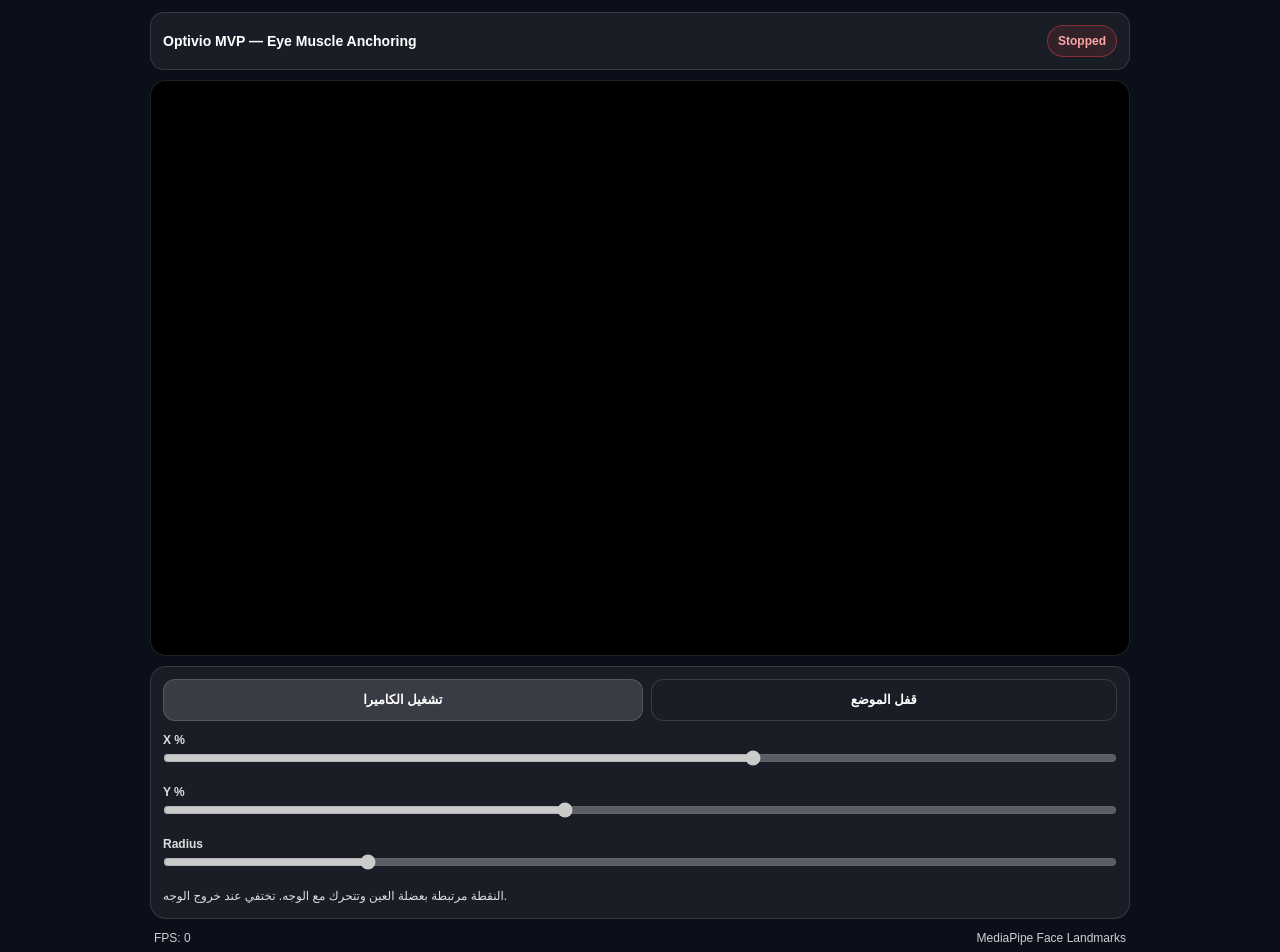
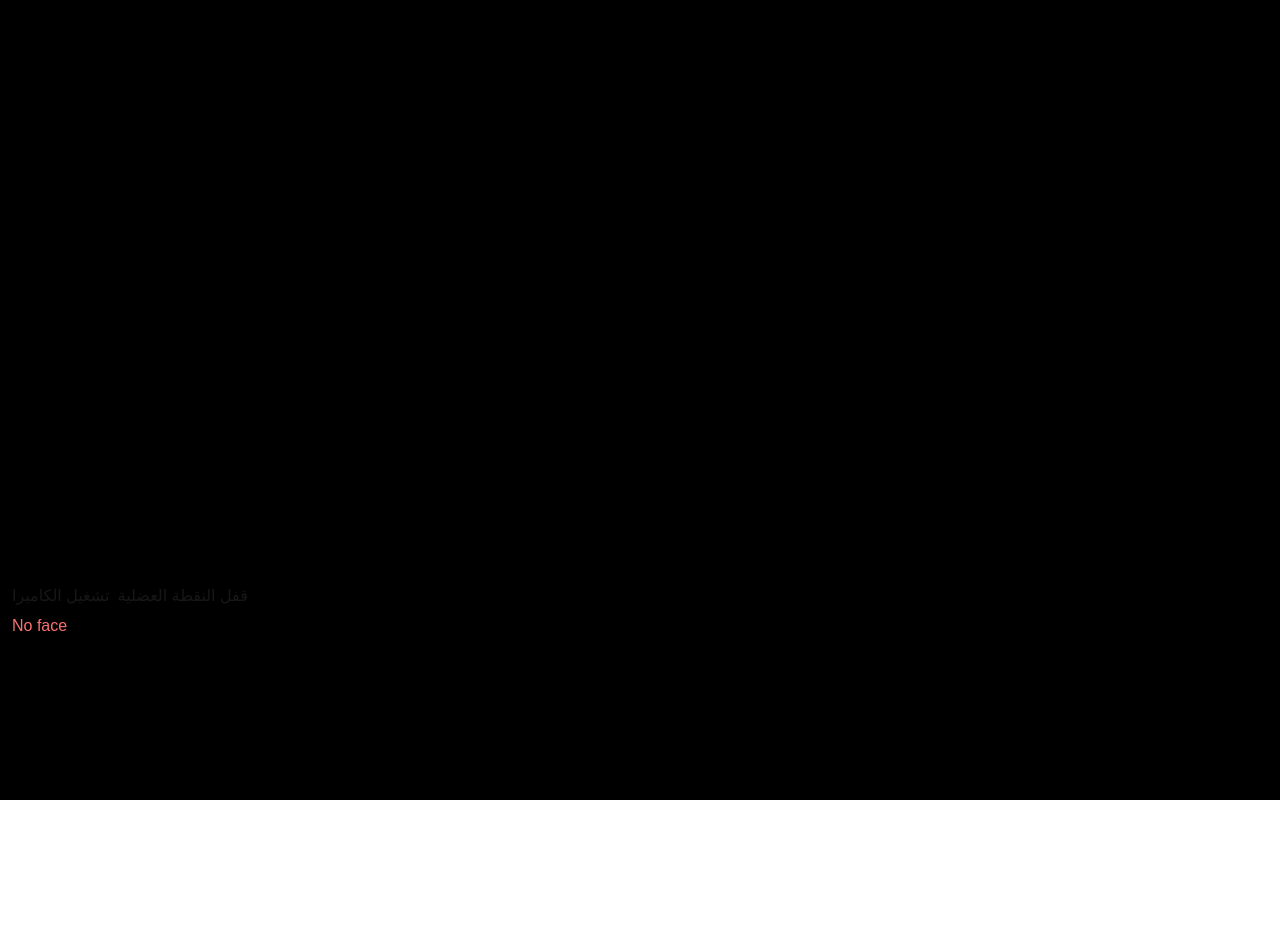
Before and after one commit to ahmedabumoalla/optivio, a Next.js app: page / in a window 1280 px wide. Shown: the top 952 px of the page. After the commit the page ends 800 px from the top, so only its background shows below. Built offline with nearby package versions, Linux system fonts and the light colour scheme.

Commit message:
Anchor eye muscle target to face landmarks with live tracking

```diff
--- a/app/components/FixedTargetEyeMVP.tsx
+++ b/app/components/FixedTargetEyeMVP.tsx
@@ -1,6 +1,6 @@
 'use client';
 
-import React, { useEffect, useMemo, useRef, useState } from 'react';
+import React, { useEffect, useRef, useState } from 'react';
 import {
   FaceLandmarker,
   FilesetResolver,
@@ -8,191 +8,36 @@ import {
 } from '@mediapipe/tasks-vision';
 
 /**
- * MediaPipe Face Landmarks (شائعة الاستخدام)
- * زاوية العين الخارجية ≈ أقرب تمثيل عملي لموضع تحفيز orbicularis oculi
+ * زاوية العين الخارجية
+ * تمثل أقرب نقطة عملية لعضلة orbicularis oculi
  */
-const LEFT_EYE_OUTER = 33;
 const RIGHT_EYE_OUTER = 263;
-
-type TargetPos = { xPct: number; yPct: number; rPx: number };
-type CamFacing = 'user' | 'environment';
 
 export default function FixedTargetEyeMVP() {
   const videoRef = useRef<HTMLVideoElement | null>(null);
   const canvasRef = useRef<HTMLCanvasElement | null>(null);
   const stageRef = useRef<HTMLDivElement | null>(null);
 
-  const [running, setRunning] = useState(false);
-  const [error, setError] = useState<string | null>(null);
-
-  const [facingMode, setFacingMode] = useState<CamFacing>('user');
-
-  // نقطة المعايرة الأولية (للضبط اليدوي قبل القفل)
-  const [target, setTarget] = useState<TargetPos>({ xPct: 62, yPct: 42, rPx: 18 });
-
-  // قفل المعايرة
-  const [locked, setLocked] = useState(false);
-
-  const [faceDetected, setFaceDetected] = useState(false);
-  const [fps, setFps] = useState(0);
-
   const landmarkerRef = useRef<FaceLandmarker | null>(null);
   const rafRef = useRef<number | null>(null);
 
-  // أي عين نستخدم
-  const eyeSideRef = useRef<'left' | 'right'>('right');
+  // حالة التشغيل
+  const [running, setRunning] = useState(false);
+  const [locked, setLocked] = useState(false);
+  const [faceDetected, setFaceDetected] = useState(false);
 
-  // offset بين العين والنقطة (يُحسب وقت القفل)
-  const offsetRef = useRef<{ dx: number; dy: number } | null>(null);
+  // إزاحة عضلية حقيقية (نسبة من حجم الوجه)
+  const muscleOffsetRef = useRef<{ dx: number; dy: number } | null>(null);
 
-  // قياسات المسرح للرسم الدقيق على الجوال
-  const stageSizeRef = useRef<{ w: number; h: number; dpr: number }>({
-    w: 0,
-    h: 0,
-    dpr: 1,
-  });
+  // حجم المسرح
+  const stageSizeRef = useRef({ w: 0, h: 0, dpr: 1 });
 
-  const styles = useMemo(() => {
-    return {
-      page: {
-        minHeight: '100dvh',
-        background: '#0b0f19',
-        color: '#fff',
-        display: 'flex',
-        justifyContent: 'center',
-        padding: 12,
-      } as React.CSSProperties,
-
-      shell: {
-        width: 'min(980px, 100%)',
-        display: 'flex',
-        flexDirection: 'column',
-        gap: 10,
-      } as React.CSSProperties,
-
-      header: {
-        display: 'flex',
-        alignItems: 'center',
-        justifyContent: 'space-between',
-        gap: 10,
-        padding: 12,
-        borderRadius: 14,
-        border: '1px solid rgba(255,255,255,0.12)',
-        background: 'rgba(255,255,255,0.06)',
-      } as React.CSSProperties,
-
-      title: { fontSize: 14, fontWeight: 800 } as React.CSSProperties,
-
-      badge: (ok: boolean) =>
-        ({
-          padding: '6px 10px',
-          borderRadius: 999,
-          fontSize: 12,
-          fontWeight: 700,
-          border: `1px solid ${ok ? 'rgba(34,197,94,0.45)' : 'rgba(239,68,68,0.45)'}`,
-          background: ok ? 'rgba(34,197,94,0.12)' : 'rgba(239,68,68,0.12)',
-          color: ok ? '#86efac' : '#fca5a5',
-        }) as React.CSSProperties,
-
-      main: {
-        display: 'grid',
-        gridTemplateColumns: '1fr',
-        gap: 10,
-      } as React.CSSProperties,
-
-      stage: {
-        position: 'relative',
-        borderRadius: 16,
-        overflow: 'hidden',
-        border: '1px solid rgba(255,255,255,0.12)',
-        background: '#000',
-        height: 'min(72dvh, 620px)',
-      } as React.CSSProperties,
-
-      video: {
-        width: '100%',
-        height: '100%',
-        objectFit: 'cover',
-        transform: facingMode === 'user' ? 'scaleX(-1)' : 'none',
-      } as React.CSSProperties,
-
-      canvas: {
-        position: 'absolute',
-        inset: 0,
-        width: '100%',
-        height: '100%',
-        pointerEvents: 'none',
-      } as React.CSSProperties,
-
-      controls: {
-        borderRadius: 16,
-        border: '1px solid rgba(255,255,255,0.12)',
-        background: 'rgba(255,255,255,0.06)',
-        padding: 12,
-        display: 'flex',
-        flexDirection: 'column',
-        gap: 10,
-      } as React.CSSProperties,
-
-      row: { display: 'flex', gap: 8, flexWrap: 'wrap' } as React.CSSProperties,
-
-      btn: (variant: 'primary' | 'ghost' | 'danger') =>
-        ({
-          padding: '10px 12px',
-          borderRadius: 12,
-          fontWeight: 800,
-          fontSize: 13,
-          cursor: 'pointer',
-          border: '1px solid rgba(255,255,255,0.14)',
-          background:
-            variant === 'primary'
-              ? 'rgba(255,255,255,0.14)'
-              : variant === 'danger'
-              ? 'rgba(239,68,68,0.18)'
-              : 'transparent',
-          color: '#fff',
-          flex: '1 1 auto',
-        }) as React.CSSProperties,
-
-      label: { fontSize: 12, opacity: 0.85, fontWeight: 700 } as React.CSSProperties,
-      slider: { width: '100%' } as React.CSSProperties,
-
-      note: { fontSize: 12, opacity: 0.85, lineHeight: 1.6 } as React.CSSProperties,
-      err: { color: '#fecaca', fontSize: 12 } as React.CSSProperties,
-
-      footer: {
-        display: 'flex',
-        justifyContent: 'space-between',
-        fontSize: 12,
-        opacity: 0.8,
-        padding: '0 4px',
-      } as React.CSSProperties,
-    };
-  }, [facingMode]);
-
-  // ===== ResizeObserver =====
-  useEffect(() => {
-    if (!stageRef.current) return;
-    const ro = new ResizeObserver(() => {
-      const rect = stageRef.current!.getBoundingClientRect();
-      stageSizeRef.current = {
-        w: rect.width,
-        h: rect.height,
-        dpr: window.devicePixelRatio || 1,
-      };
-      if (running) drawAnchoredTarget(lastResultRef.current);
-    });
-    ro.observe(stageRef.current);
-    return () => ro.disconnect();
-  }, [running]);
-
-  // ===== Start / Stop =====
+  /* =========================
+     تشغيل الكاميرا
+  ========================= */
   async function start() {
-    setError(null);
-    offsetRef.current = null;
-
     const stream = await navigator.mediaDevices.getUserMedia({
-      video: { facingMode },
+      video: { facingMode: 'user' },
       audio: false,
     });
 
@@ -222,15 +67,13 @@ export default function FixedTargetEyeMVP() {
   function stop() {
     setRunning(false);
     setFaceDetected(false);
-    setFps(0);
-    offsetRef.current = null;
+    muscleOffsetRef.current = null;
 
     if (rafRef.current) cancelAnimationFrame(rafRef.current);
-    rafRef.current = null;
 
     const video = videoRef.current;
     if (video?.srcObject) {
-      (video.srcObject as MediaStream).getTracks().forEach((t) => t.stop());
+      (video.srcObject as MediaStream).getTracks().forEach(t => t.stop());
       video.srcObject = null;
     }
 
@@ -238,200 +81,128 @@ export default function FixedTargetEyeMVP() {
     landmarkerRef.current = null;
 
     const ctx = canvasRef.current?.getContext('2d');
-    if (ctx) ctx.clearRect(0, 0, canvasRef.current!.width, canvasRef.current!.height);
+    if (ctx && canvasRef.current)
+      ctx.clearRect(0, 0, canvasRef.current.width, canvasRef.current.height);
   }
 
-  // ===== رسم النقطة المرتبطة بالوجه =====
-  const lastResultRef = useRef<FaceLandmarkerResult | null>(null);
-
-  function drawAnchoredTarget(res: FaceLandmarkerResult | null) {
-    const canvas = canvasRef.current;
-    if (!canvas || !res) return;
-
-    const { w, h, dpr } = stageSizeRef.current;
-    if (!w || !h) return;
-
-    canvas.width = Math.round(w * dpr);
-    canvas.height = Math.round(h * dpr);
-
-    const ctx = canvas.getContext('2d');
-    if (!ctx) return;
-
-    ctx.setTransform(dpr, 0, 0, dpr, 0, 0);
-    ctx.clearRect(0, 0, w, h);
-
-    const faces = res.faceLandmarks;
-    if (!faces || faces.length === 0) return; // اختفاء عند خروج الوجه
-
-    const lm = faces[0];
-    const idx = eyeSideRef.current === 'right' ? RIGHT_EYE_OUTER : LEFT_EYE_OUTER;
-    const eye = lm[idx];
-    if (!eye) return;
-
-    const ex = eye.x * w;
-    const ey = eye.y * h;
-
-    // حساب offset وقت القفل فقط
-    if (locked && !offsetRef.current) {
-      offsetRef.current = {
-        dx: (target.xPct / 100) * w - ex,
-        dy: (target.yPct / 100) * h - ey,
-      };
-    }
-
-    const dx = offsetRef.current?.dx ?? 0;
-    const dy = offsetRef.current?.dy ?? 0;
-
-    const cx = ex + dx;
-    const cy = ey + dy;
-
-    // Glow
-    ctx.beginPath();
-    ctx.arc(cx, cy, target.rPx + 10, 0, Math.PI * 2);
-    ctx.fillStyle = 'rgba(255,0,0,0.12)';
-    ctx.fill();
-
-    // Ring
-    ctx.beginPath();
-    ctx.arc(cx, cy, target.rPx, 0, Math.PI * 2);
-    ctx.strokeStyle = 'rgba(255,60,60,0.95)';
-    ctx.lineWidth = 3;
-    ctx.stroke();
-
-    // Center dot
-    ctx.beginPath();
-    ctx.arc(cx, cy, 3, 0, Math.PI * 2);
-    ctx.fillStyle = 'rgba(255,60,60,0.95)';
-    ctx.fill();
-  }
-
-  // ===== Loop =====
-  let lastT = 0;
-  let frames = 0;
-
+  /* =========================
+     حلقة المعالجة
+  ========================= */
   function loop() {
     const video = videoRef.current;
     const landmarker = landmarkerRef.current;
     if (!video || !landmarker) return;
 
-    const now = performance.now();
-    const res = landmarker.detectForVideo(video, now);
-    lastResultRef.current = res;
-
-    setFaceDetected((res.faceLandmarks?.length ?? 0) > 0);
-
-    frames += 1;
-    if (now - lastT > 500) {
-      setFps(Math.round((frames * 1000) / (now - lastT)));
-      frames = 0;
-      lastT = now;
-    }
-
+    const res = landmarker.detectForVideo(video, performance.now());
     drawAnchoredTarget(res);
 
     if (running) rafRef.current = requestAnimationFrame(loop);
+  }
+
+  /* =========================
+     منطق الربط العضلي الحقيقي
+  ========================= */
+  function drawAnchoredTarget(res: FaceLandmarkerResult) {
+    const canvas = canvasRef.current;
+    const stage = stageRef.current;
+    if (!canvas || !stage) return;
+
+    const faces = res.faceLandmarks;
+    if (!faces || faces.length === 0) {
+      setFaceDetected(false);
+      canvas.getContext('2d')?.clearRect(0, 0, canvas.width, canvas.height);
+      return;
+    }
+
+    setFaceDetected(true);
+
+    const rect = stage.getBoundingClientRect();
+    const dpr = window.devicePixelRatio || 1;
+    canvas.width = rect.width * dpr;
+    canvas.height = rect.height * dpr;
+
+    const ctx = canvas.getContext('2d')!;
+    ctx.setTransform(dpr, 0, 0, dpr, 0, 0);
+    ctx.clearRect(0, 0, rect.width, rect.height);
+
+    const lm = faces[0];
+    const eye = lm[RIGHT_EYE_OUTER];
+
+    // موقع العين الحقيقي
+    const eyeX = eye.x * rect.width;
+    const eyeY = eye.y * rect.height;
+
+    // عند القفل: نحسب الإزاحة كنسبة من الوجه
+    if (locked && !muscleOffsetRef.current) {
+      muscleOffsetRef.current = {
+        dx: 0.06 * rect.width,  // أمام العين
+        dy: 0.02 * rect.height, // أسفل بسيط
+      };
+    }
+
+    if (!muscleOffsetRef.current) return;
+
+    const cx = eyeX + muscleOffsetRef.current.dx;
+    const cy = eyeY + muscleOffsetRef.current.dy;
+
+    // رسم النقطة
+    ctx.beginPath();
+    ctx.arc(cx, cy, 18, 0, Math.PI * 2);
+    ctx.strokeStyle = 'red';
+    ctx.lineWidth = 3;
+    ctx.stroke();
+
+    ctx.beginPath();
+    ctx.arc(cx, cy, 3, 0, Math.PI * 2);
+    ctx.fillStyle = 'red';
+    ctx.fill();
   }
 
   useEffect(() => {
     return () => stop();
   }, []);
 
+  /* =========================
+     الواجهة
+  ========================= */
   return (
-    <div style={styles.page}>
-      <div style={styles.shell}>
-        <div style={styles.header}>
-          <div style={styles.title}>Optivio MVP — Eye Muscle Anchoring</div>
-          <div style={styles.badge(faceDetected)}>
-            {running ? (faceDetected ? 'Face detected' : 'No face') : 'Stopped'}
-          </div>
+    <div style={{ background: '#000', minHeight: '100vh', padding: 12 }}>
+      <div
+        ref={stageRef}
+        style={{
+          position: 'relative',
+          height: '70vh',
+          borderRadius: 16,
+          overflow: 'hidden',
+        }}
+      >
+        <video
+          ref={videoRef}
+          style={{ width: '100%', height: '100%', objectFit: 'cover', transform: 'scaleX(-1)' }}
+        />
+        <canvas ref={canvasRef} style={{ position: 'absolute', inset: 0 }} />
       </div>
 
-        <div style={styles.main}>
-          <div ref={stageRef} style={styles.stage}>
-            <video ref={videoRef} style={styles.video} />
-            <canvas ref={canvasRef} style={styles.canvas} />
-          </div>
+      <div style={{ marginTop: 12, display: 'flex', gap: 8 }}>
+        {!running ? (
+          <button onClick={start}>تشغيل الكاميرا</button>
+        ) : (
+          <button onClick={stop}>إيقاف</button>
+        )}
 
-          <div style={styles.controls}>
-            <div style={styles.row}>
-              {!running ? (
-                <button style={styles.btn('primary')} onClick={start}>
-                  تشغيل الكاميرا
-                </button>
-              ) : (
-                <button style={styles.btn('danger')} onClick={stop}>
-                  إيقاف
-                </button>
-              )}
         <button
-                style={styles.btn('ghost')}
           onClick={() => {
-                  setLocked((v) => !v);
-                  if (!locked) offsetRef.current = null;
+            setLocked(v => !v);
+            if (!locked) muscleOffsetRef.current = null;
           }}
           disabled={!running}
         >
-                {locked ? 'تعديل الموضع' : 'قفل الموضع'}
+          {locked ? 'إعادة المعايرة' : 'قفل النقطة العضلية'}
         </button>
       </div>
 
-            <div>
-              <div style={styles.label}>X %</div>
-              <input
-                style={styles.slider}
-                type="range"
-                min={0}
-                max={100}
-                value={target.xPct}
-                onChange={(e) =>
-                  !locked && setTarget((t) => ({ ...t, xPct: Number(e.target.value) }))
-                }
-                disabled={!running || locked}
-              />
-            </div>
-
-            <div>
-              <div style={styles.label}>Y %</div>
-              <input
-                style={styles.slider}
-                type="range"
-                min={0}
-                max={100}
-                value={target.yPct}
-                onChange={(e) =>
-                  !locked && setTarget((t) => ({ ...t, yPct: Number(e.target.value) }))
-                }
-                disabled={!running || locked}
-              />
-            </div>
-
-            <div>
-              <div style={styles.label}>Radius</div>
-              <input
-                style={styles.slider}
-                type="range"
-                min={10}
-                max={48}
-                value={target.rPx}
-                onChange={(e) =>
-                  !locked && setTarget((t) => ({ ...t, rPx: Number(e.target.value) }))
-                }
-                disabled={!running || locked}
-              />
-            </div>
-
-            {error && <div style={styles.err}>{error}</div>}
-
-            <div style={styles.note}>
-              النقطة مرتبطة بعضلة العين وتتحرك مع الوجه. تختفي عند خروج الوجه.
-            </div>
-          </div>
-        </div>
-
-        <div style={styles.footer}>
-          <div>FPS: {fps}</div>
-          <div>MediaPipe Face Landmarks</div>
-        </div>
+      <div style={{ color: faceDetected ? '#4ade80' : '#f87171', marginTop: 6 }}>
+        {faceDetected ? 'Face detected' : 'No face'}
       </div>
     </div>
   );
```
Lines whose indentation alone changed are shown as unchanged.
